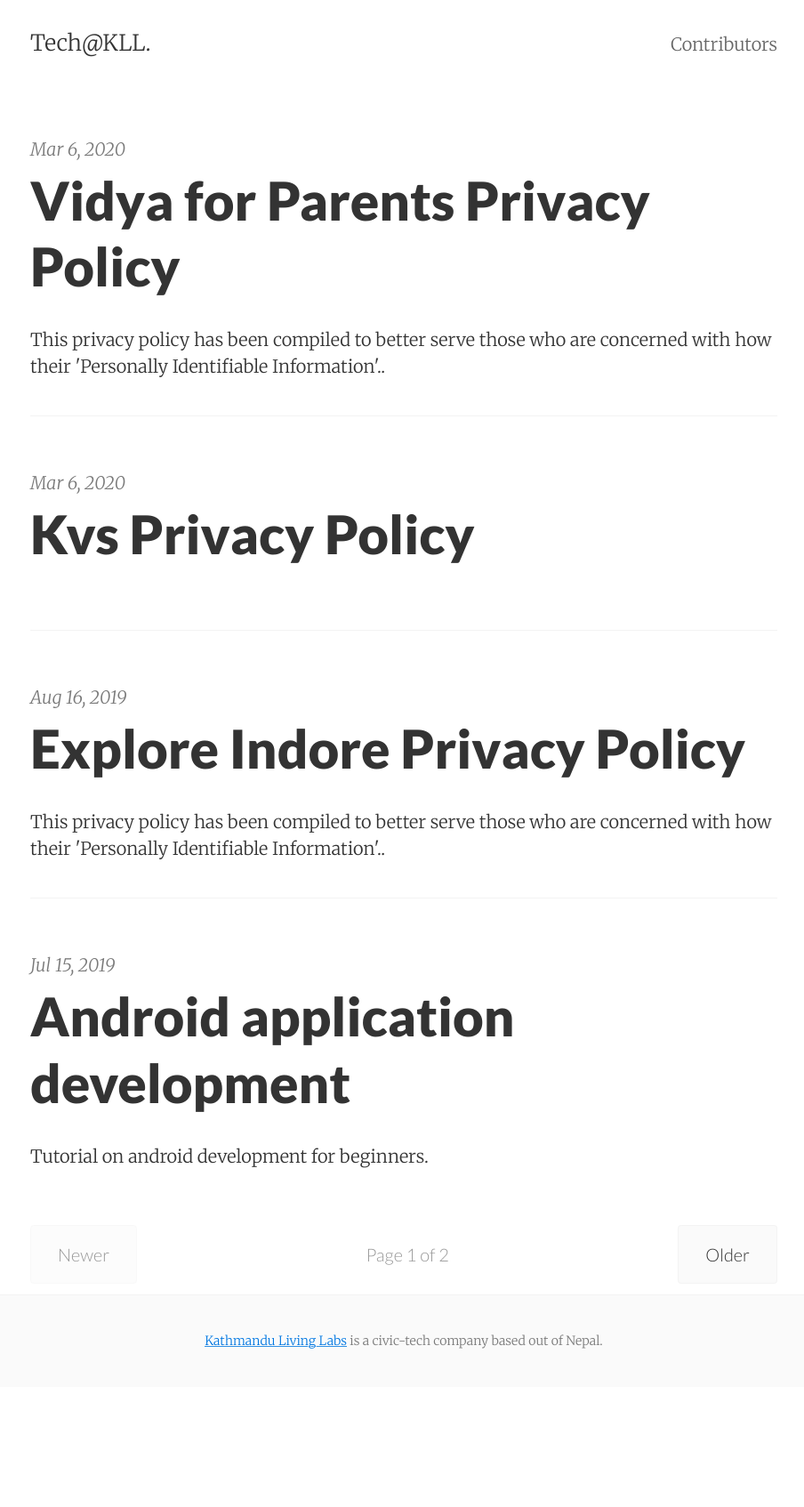
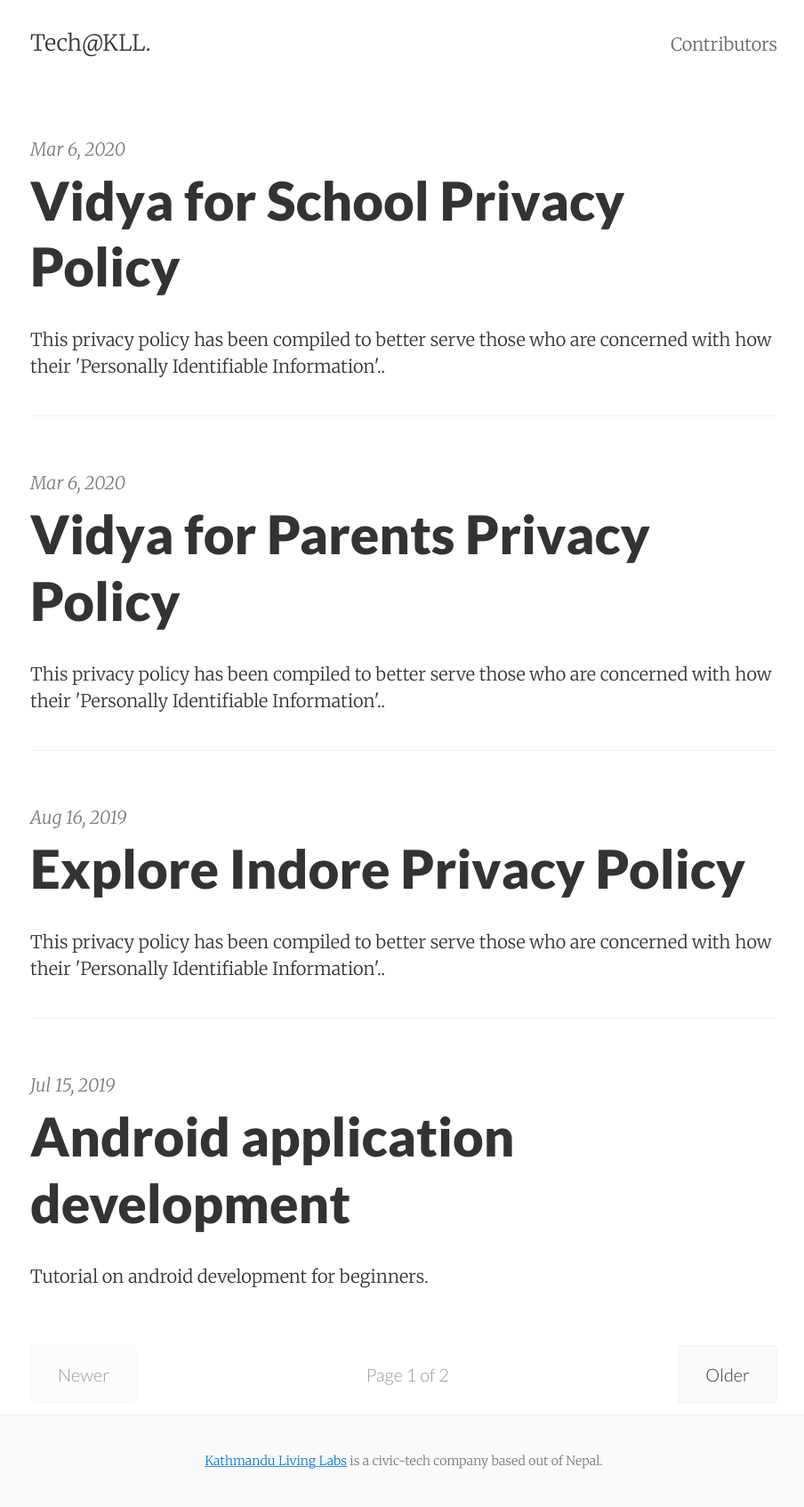
Before and after one commit to KathmanduLivingLabs/kathmandulivinglabs.github.io, a Jekyll site: the page built from index.html, in a window 1280 px wide. Shown: the whole page at 89% size, without its empty margins (186-1090 px from the left). Built offline with Jekyll 4.4.1, drawn with Linux system fonts in a browser that asks for light colours; the list of posts is cut into pages by our own code; before the commit the page ends 1559 px from its top, so only the background shows below that.

Commit message:
Update 2020-03-06-kvs-privacy-policy.md

```diff
--- a/_posts/2020-03-06-kvs-privacy-policy.md
+++ b/_posts/2020-03-06-kvs-privacy-policy.md
@@ -1,5 +1,10 @@
-
-
+---
+layout:     post
+title:      Vidya for School Privacy Policy
+date:       2020-03-06 13:54:00
+summary:    This privacy policy has been compiled to better serve those who are concerned with how their 'Personally Identifiable Information'..
+categories: tutorials
+---
 Kathamndu Living Labs built the Vidya App for School app as a Free app. This SERVICE is provided by Kathamndu Living Labs at no cost and is intended for use as is.
 
 This page is used to inform visitors regarding our policies with the collection, use, and disclosure of Personal Information if anyone decided to use our Service.
```
Also changed, not shown: other parts of _posts/2020-03-06-kvs-privacy-policy.md (+1 -0 lines).
